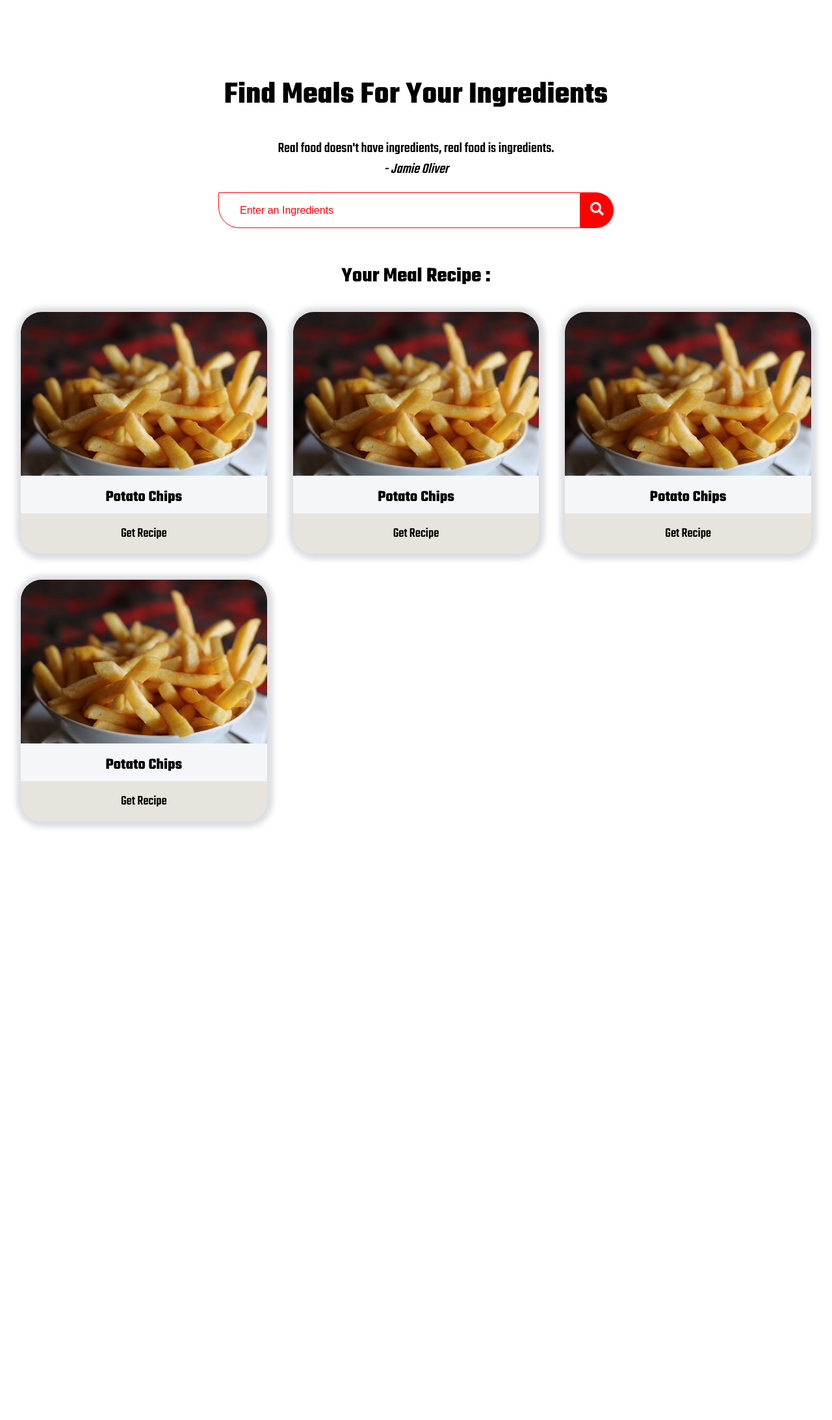
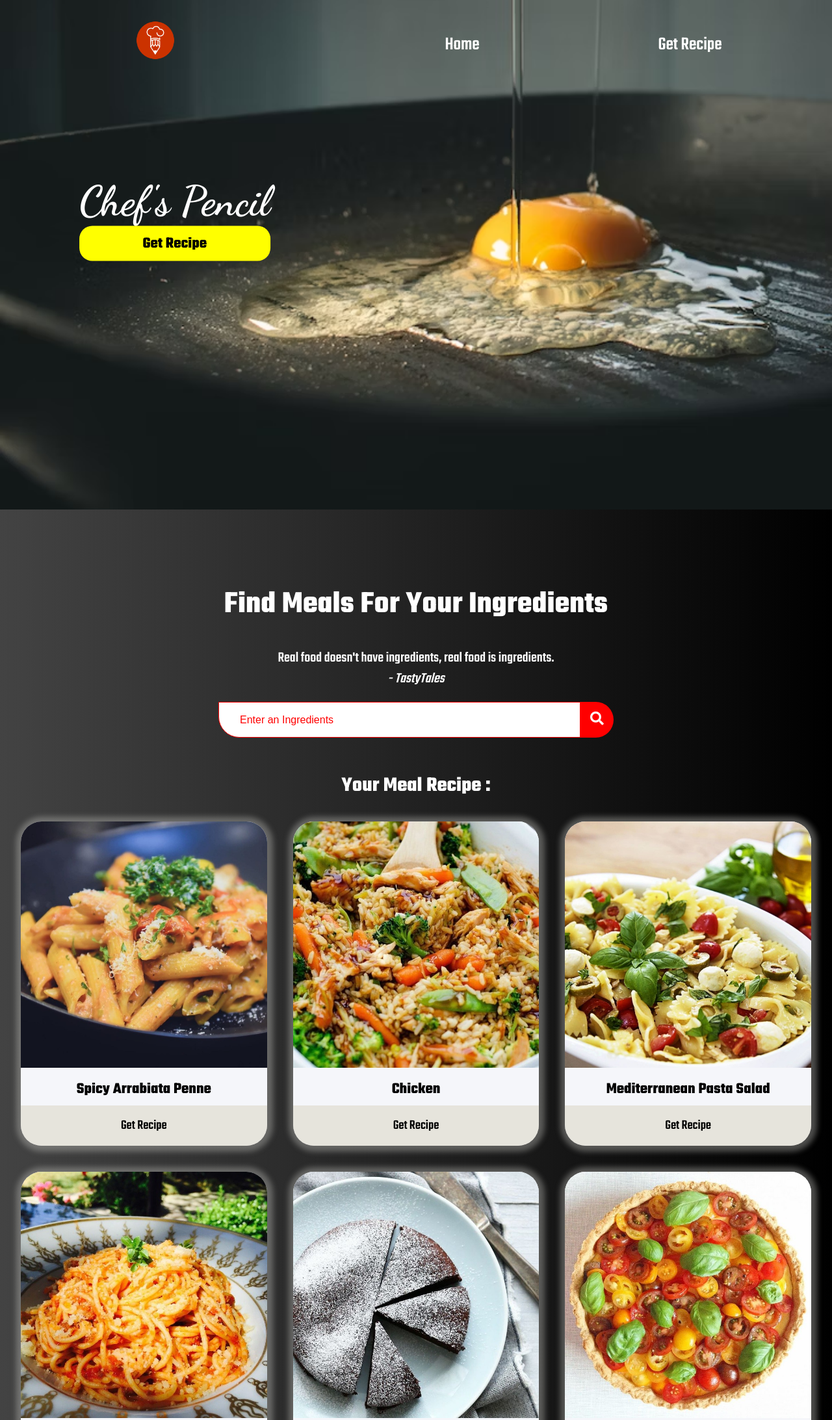
Before and after one commit to ahmedmansour999/Recipe-App, a plain HTML site: page index.html in a window 1280 px wide. Shown: the top 2185 px of the page at 65% size. Before the commit the page ends 1296 px from the top, so only its background shows below. Drawn offline with Linux system fonts and the light colour scheme; a web font is replaced by a local one.

Commit message:
addition

```diff
--- a/index.html
+++ b/index.html
@@ -10,26 +10,100 @@
 </head>
 <body>
     <div class="container">
+        <div class="nav-container">
+            <nav>
+                <ul>
+                    <li><a href="#"><img src="./img/icon.png" /></a></li>
+                    <li><a href="#">Home</a></li>
+                    <li><a href="#search-box">Get Recipe</a></li>
+                </ul>
+            </nav>
+            <p>Chef's Pencil <br>
+                <button class="btn"><a href="#search-box">Get Recipe</a></button>
+            </p>
+        </div>
         <div class="meal-container">
 
             <div class="meal-search">
                 <h1>Find Meals For Your Ingredients</h1>
                 <blockquote>
                     Real food doesn't have ingredients, real food is ingredients.
-                    <br> <cite>- Jamie Oliver</cite>
+                    <br> <cite>- TastyTales</cite>
                 </blockquote>
-                <div class="search-box">
+                <div class="search-box" id="search-box">
                     <input type="search" id="search-txt" placeholder="Enter an Ingredients">
                     <button class="search-btn btn" type="submit" id="btn-search" >  <i class="fas fa-search"></i></button>
                 </div>
 
             </div>
 
+            <!-- suggets meals -->
+            <div class="meal-sugg" id="meal-sugg-container"  >
+                <h2 class="title">Your Meal Recipe : </h2>
+                <div class="sugg" id="meal-sugg" >
+                    <div class="sugg-item"   >
+                        <div class="sugg-img">
+                            <img src="./img/mak.jpg"/>
+                        </div>
+                        <div class="sugg-details">
+                            <h3>Spicy Arrabiata Penne</h3>
+                            <button id="sugg-details-btn" class="btn sugg-details-btn"  >Get Recipe</button>
+                        </div>
+                    </div>
+                    <div class="sugg-item"   >
+                        <div class="sugg-img">
+                            <img src="./img/checken.jpg"/>
+                        </div>
+                        <div class="sugg-details">
+                            <h3>Chicken</h3>
+                            <button id="sugg-details-btn" class="btn sugg-details-btn"  >Get Recipe</button>
+                        </div>
+                    </div>
+                    <div class="sugg-item"   >
+                        <div class="sugg-img">
+                            <img src="./img/1.jpg"/>
+                        </div>
+                        <div class="sugg-details">
+                            <h3>Mediterranean Pasta Salad</h3>
+                            <button id="sugg-details-btn" class="btn sugg-details-btn"  >Get Recipe</button>
+                        </div>
+                    </div>
+                    <div class="sugg-item"   >
+                        <div class="sugg-img">
+                            <img src="./img/2.jpg"/>
+                        </div>
+                        <div class="sugg-details">
+                            <h3>Spaghetti Bolognese</h3>
+                            <button id="sugg-details-btn" class="btn sugg-details-btn"  >Get Recipe</button>
+                        </div>
+                    </div>
+                    <div class="sugg-item"   >
+                        <div class="sugg-img">
+                            <img src="./img/des.jpg"/>
+                        </div>
+                        <div class="sugg-details">
+                            <h3>Chocolate Gateau</h3>
+                            <button id="sugg-details-btn" class="btn sugg-details-btn"  >Get Recipe</button>
+                        </div>
+                    </div>
+                    <div class="sugg-item"   >
+                        <div class="sugg-img">
+                            <img src="./img/sa.jpg"/>
+                        </div>
+                        <div class="sugg-details">
+                            <h3>Cream Cheese Tart</h3>
+                            <button id="sugg-details-btn" class="btn sugg-details-btn"  >Get Recipe</button>
+                        </div>
+                    </div>
+                </div>
+            </div>
+
+
             <!-- meal results -->
-            <div class="meal-proposed"  >
+            <div class="meal-proposed" id="meal-proposed-container"  >
                 <h2 class="title">Your Meal Recipe : </h2>
                 <div class="meal" id="meal-proposed" >
-                    <div class="meal-item" >
+                    <!-- <div class="meal-item" >
                         <div class="meal-img">
                             <img src="./img/food.jpg"/>
                         </div>
@@ -37,34 +111,7 @@
                             <h3>Potato Chips</h3>
                             <button id="btn-details" class="btn btn-details"  >Get Recipe</button>
                         </div>
-                    </div>
-                    <div class="meal-item">
-                        <div class="meal-img">
-                            <img src="./img/food.jpg"/>
-                        </div>
-                        <div class="meal-details">
-                            <h3>Potato Chips</h3>
-                            <button id="btn-details" class="btn btn-details"  >Get Recipe</button>
-                        </div>
-                    </div>
-                    <div class="meal-item">
-                        <div class="meal-img">
-                            <img src="./img/food.jpg"/>
-                        </div>
-                        <div class="meal-details">
-                            <h3>Potato Chips</h3>
-                            <button id="btn-details" class="btn btn-details" >Get Recipe</button>
-                        </div>
-                    </div>
-                    <div class="meal-item">
-                        <div class="meal-img">
-                            <img src="./img/food.jpg"/>
-                        </div>
-                        <div class="meal-details">
-                            <h3>Potato Chips</h3>
-                            <button id="btn-details" class="btn btn-details" >Get Recipe</button>
-                        </div>
-                    </div>
+                    </div> -->
                 </div>
             </div>
 
--- a/script.js
+++ b/script.js
@@ -1,12 +1,25 @@
 const btn_search = document.getElementById("btn-search");
 const meal_proposed = document.getElementById("meal-proposed");
 const details = document.getElementById("details");
-const details_close = document.getElementById("details-close");
+const details_close = document.querySelectorAll("details-close");
+const meal_sugg = document.getElementById("meal-sugg-container") ;
+const meal_sugg_random = document.getElementById("meal-sugg") ;
+const meal_proposed_container = document.getElementById("meal-proposed-container") ;
 
 
-btn_search.addEventListener("click", getMealList);
+
+btn_search.addEventListener("click", ()=>{
+    (async () => {
+        await getMealList();
+        meal_proposed_container.style.display = "block";
+        meal_sugg.style.display = "none"
+      })();
+});
+
+
+
 meal_proposed.addEventListener('click', getMealDetails);
-details_close.addEventListener('click', ()=>{
+details.addEventListener('click', ()=>{
     details.classList.remove('display');
 });
 
--- a/style.css
+++ b/style.css
@@ -1,10 +1,16 @@
 @import url('https://fonts.googleapis.com/css2?family=Holtwood+One+SC&family=Orbitron:wght@900&family=Poppins&family=Teko:wght@500;600;700&display=swap');
-
+@import url('https://fonts.googleapis.com/css2?family=Dancing+Script:wght@700&family=Orbitron:wght@900&family=Poppins:wght@400;600&family=Teko:wght@500;600;700&display=swap');
 *{
     margin: 0;
+    scroll-behavior: smooth;
+    transition: all 2s ease-in-out;
 }
 body{
     font-family: 'Teko', sans-serif;
+    background: #000000;  /* fallback for old browsers */
+background: -webkit-linear-gradient(to right, #434343, #000000);  /* Chrome 10-25, Safari 5.1-6 */
+background: linear-gradient(to right, #434343, #000000); /* W3C, IE 10+/ Edge, Firefox 16+, Chrome 26+, Opera 12+, Safari 7+ */
+
 }
 .btn{
     font-family: inherit;
@@ -15,6 +21,91 @@ body{
 .container{
     min-height: 100vh;
 }
+
+/* nav - container */
+.nav-container{
+    padding: 2rem;
+    background-image: url(./img/cover.avif);
+    background-position: center center;
+    background-size: cover;
+    min-height: 90vh;
+}
+.nav-container ul{
+  display: flex;
+  justify-content: space-around;
+    align-items: center;
+}
+.nav-container ul li {
+  list-style: none;
+}
+.nav-container li a {
+  text-decoration: none;
+  color: white;
+  font-size: 1.8rem;
+}
+.nav-container ul li a img{
+  WIDTH: 30%;
+}
+.nav-container p{
+  font-family: 'Dancing Script', cursive;
+    color: white;
+    font-size: 4rem;
+    position: absolute;
+    top: 42%;
+    left: 21%;
+    transform: translate(-50%, -50%);
+    display: flex;
+    flex-direction: column;
+}
+.nav-container p button{
+      padding: 10px;
+    border: none;
+    border-radius: 20px;
+    background: yellow;
+    font-size: 1.5rem;
+    font-weight: bold;
+    font-family: 'Teko', sans-serif;
+    cursor: pointer;
+}
+.nav-container p button:hover{
+  opacity:.9;
+    background: #fcac06;
+
+}
+.nav-container p button a{
+  text-decoration: none;
+  color: black;
+}
+
+@media (max-width : 786px) {
+  .nav-container nav{
+    display: none;
+  }
+  .nav-container{
+        min-height: 30vh;
+  }
+  .nav-container p{
+  font-family: 'Dancing Script', cursive;
+    color: white;
+    font-size: 4rem;
+        position: sticky;
+    transform: translate(0%, 0%);
+    display: flex;
+    flex-direction: column;
+}
+
+}
+
+
+
+
+
+
+
+
+
+/* Meal container */
+
 .meal-container{
     padding: 2rem;
 }
@@ -29,9 +120,11 @@ body{
 .meal-search h1{
     font-size: 3rem;
     padding-bottom: 2rem;
+    color: white;
 }
 .meal-search blockquote{
     font-size: 1.4rem;
+    color: white;
 }
 .search-box{
     display: flex;
@@ -74,9 +167,11 @@ body{
 .meal-proposed {
     text-align: center;
     margin-top: 2rem;
+    display: none;
 }
 .meal-proposed .title{
     font-size: 2rem;
+    color: white;
 }
 .meal {
     display: grid;
@@ -89,7 +184,7 @@ body{
     width: 100%;
     width: 100%;
     background-color: #f5f6fa;
-    box-shadow: 1px 1px 9px 8px #dcdde1;
+    box-shadow: 1px 1px 9px 8px #c7c7c163;
     border-radius: 2rem;
     overflow: hidden;
   }
@@ -140,6 +235,7 @@ body{
   }
   .details-container h2 {
     font-size: 3rem;
+
   }
   .details-container p{
     font-size: 1.5rem;
@@ -203,3 +299,44 @@ body{
     display: block;
 
   }
+
+
+  /* sugg meal style */
+
+  .meal-sugg {
+    text-align: center;
+    margin-top: 2rem;
+}
+.meal-sugg .title{
+    font-size: 2rem;
+    color: white;
+}
+.sugg {
+    display: grid;
+    grid-template-columns: repeat(3, 1fr);
+    gap: 40px;
+    justify-items: center;
+    padding-top: 2rem;
+  }
+  .sugg .sugg-item{
+    width: 100%;
+    width: 100%;
+    background-color: #f5f6fa;
+    box-shadow: 1px 1px 9px 8px #c7c7c163;
+    border-radius: 2rem;
+    overflow: hidden;
+  }
+  .sugg .sugg-item img{
+    width: 100%;
+  }
+  .sugg .sugg-item h3{
+    font-size: 1.5rem;
+    padding: .5rem;
+  }
+  .sugg .sugg-item .btn{
+    padding: 1rem;
+    width: 100%;
+    border: none;
+    background-color: #ddd7c994;
+    font-size: 1.3rem;
+  }
```
Also changed, not shown: img/1.jpg (added), img/2.jpg (added), img/checken.jpg (added), img/chef-pencil-new-logo-black-1.png.webp (added), img/cover.avif (added), img/des.jpg (added), img/icon.png (added), img/mak.jpg (added), img/sa.jpg (added).
